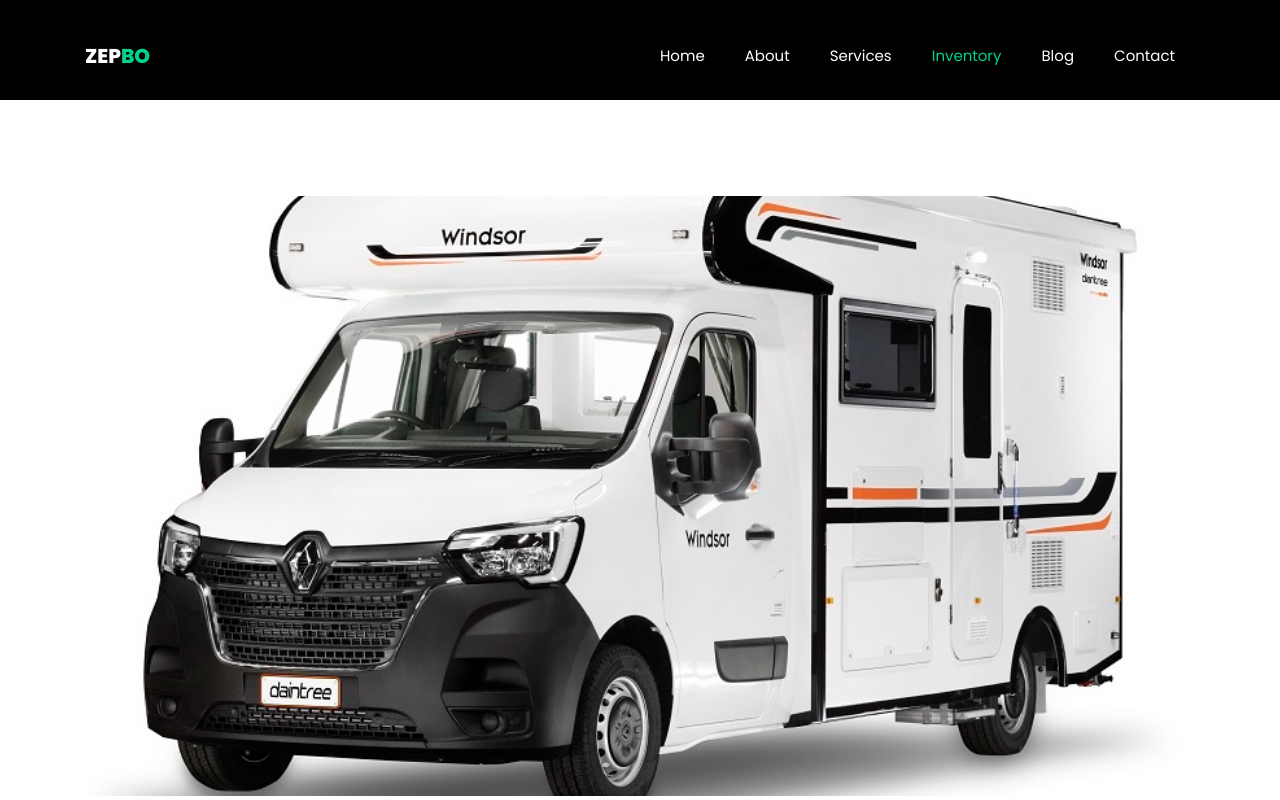
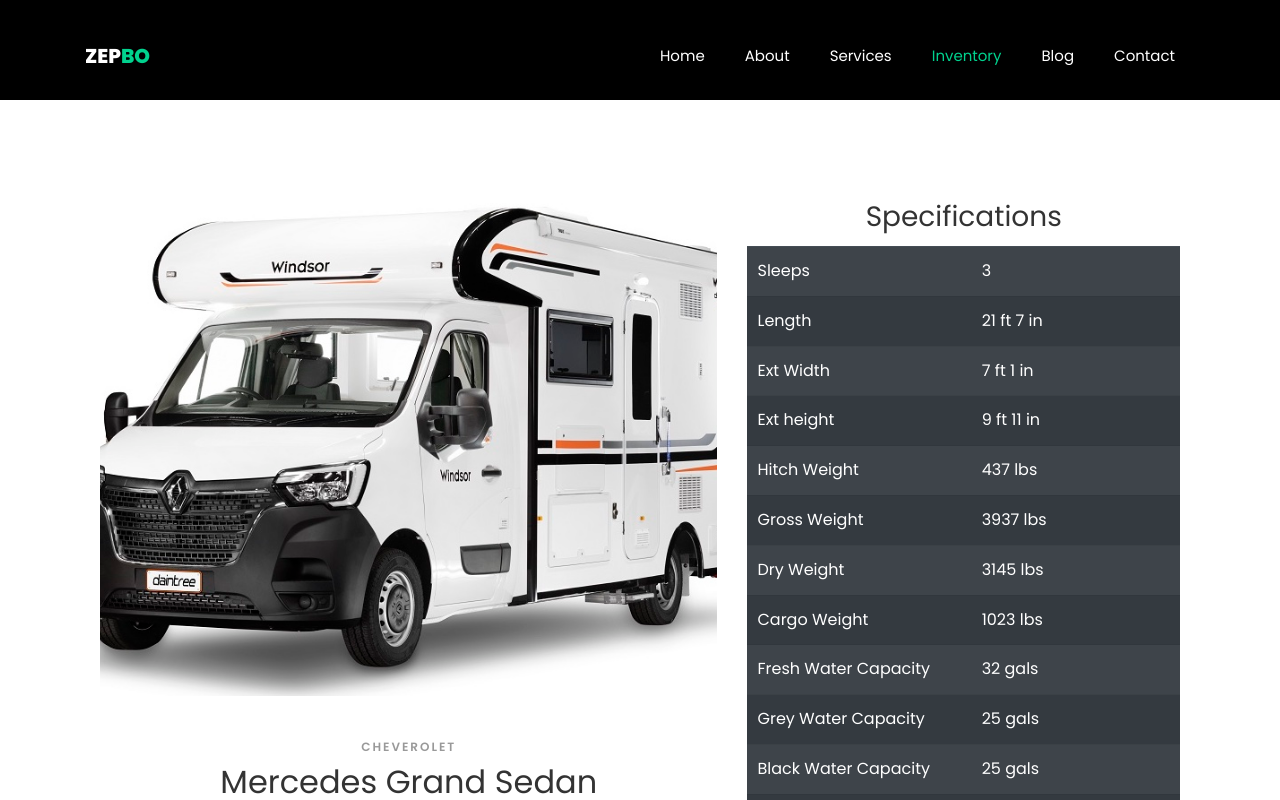
Before and after one commit to codebeast0420/car-rental-zepbo, a Next.js app: page /rvs/1 in a window 1280 px wide. Shown: the top 800 px of the page. Built offline with nearby package versions, Linux system fonts and the light colour scheme.

Commit message:
add specificants table

```diff
--- a/pages/rvs/[id].tsx
+++ b/pages/rvs/[id].tsx
@@ -10,17 +10,76 @@
 	return (
 		<MainTheme>
 			<Navbar current={4} />
-			<div className="w-100" style={{backgroundColor: 'black', height: '100px'}}></div>
+			<div className="w-100" style={{ backgroundColor: 'black', height: '100px' }}></div>
 			<section className="ftco-section ftco-car-details">
 				<div className="container">
 					<div className="row justify-content-center">
-						<div className="col-md-12">
-							<div className="car-details">
+						<div className="col-md-12 row">
+							<div className="car-details col-md-7">
 								<div className="img rounded" style={{ backgroundImage: "url(../images/car-1.jpg)" }}></div>
 								<div className="text text-center">
 									<span className="subheading">Cheverolet</span>
 									<h2>Mercedes Grand Sedan</h2>
 								</div>
+							</div>
+							<div className="col-md-5">
+								<h3 className="text-center">Specifications</h3>
+								<table className="table table-dark table-striped rv-specifications">
+									<tbody>
+										<tr>
+											<td>Sleeps</td>
+											<td>3</td>
+										</tr>
+										<tr>
+											<td>Length</td>
+											<td>21 ft 7 in</td>
+										</tr>
+										<tr>
+											<td>Ext Width</td>
+											<td>7 ft 1 in</td>
+										</tr>
+										<tr>
+											<td>Ext height</td>
+											<td>9 ft 11 in</td>
+										</tr>
+										<tr>
+											<td>Hitch Weight</td>
+											<td>437 lbs</td>
+										</tr>
+										<tr>
+											<td>Gross Weight</td>
+											<td>3937 lbs</td>
+										</tr>
+										<tr>
+											<td>Dry Weight</td>
+											<td>3145 lbs</td>
+										</tr>
+										<tr>
+											<td>Cargo Weight</td>
+											<td>1023 lbs</td>
+										</tr>
+										<tr>
+											<td>Fresh Water Capacity</td>
+											<td>32 gals</td>
+										</tr>
+										<tr>
+											<td>Grey Water Capacity</td>
+											<td>25 gals</td>
+										</tr>
+										<tr>
+											<td>Black Water Capacity</td>
+											<td>25 gals</td>
+										</tr>
+										<tr>
+											<td>Tire Size</td>
+											<td>14&quot;</td>
+										</tr>
+										<tr>
+											<td>VIN</td>
+											<td>4X4TCK616HK037791</td>
+										</tr>
+									</tbody>
+								</table>
 							</div>
 						</div>
 					</div>
```
Also changed, not shown: public/css/style.css.
